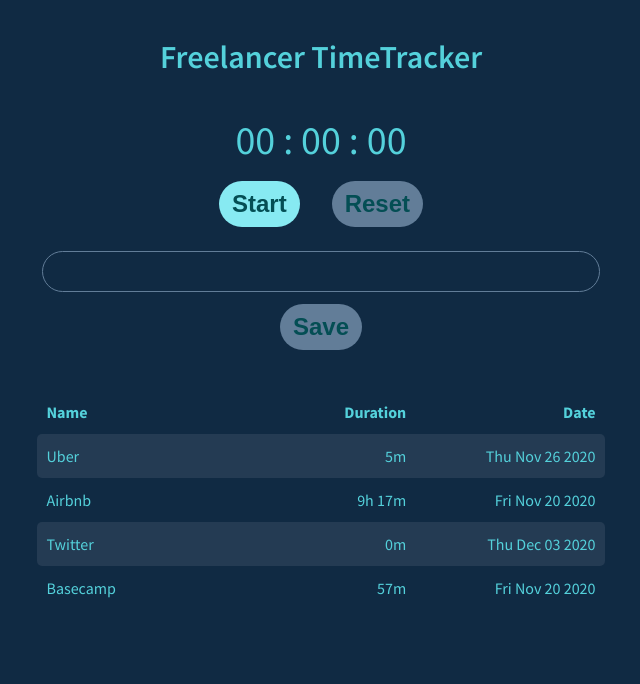
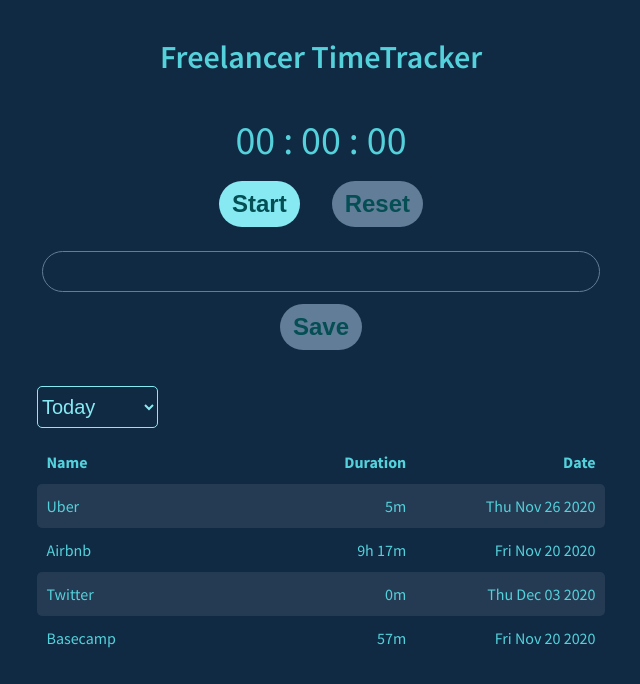
Before and after one commit to koszonetdoktor/pento-timer-challenge, a React (Create React App) app: page / in a window 1280 px wide. Shown: the top 684 px of the page, without its empty margins (319-959 px from the left). Built offline with nearby package versions, Linux system fonts and the light colour scheme; data requests are answered from the project's data file.

Commit message:
dropdown for filtering

```diff
--- /dev/null
+++ b/src/components/PeriodFilter.tsx
@@ -0,0 +1,47 @@
+/** @jsxImportSource @emotion/react */
+
+import { css } from "@emotion/react"
+import { ChangeEvent } from "react"
+import { colors, sizes } from "../styles"
+
+export type Period = "day" | "week" | "month"
+
+type Props = {
+    value: string
+    onChange: (selectedPeriod: Period) => void
+}
+
+export default function PeriodFilter({ value, onChange }: Props) {
+    const periods: { period: Period; label: string }[] = [
+        { period: "day", label: "Today" },
+        { period: "month", label: "This week" },
+        { period: "week", label: "This month" },
+    ]
+
+    const handleChange = (event: ChangeEvent<HTMLSelectElement>) => {
+        onChange(event.target.value as Period)
+    }
+
+    return (
+        <select onChange={handleChange} value={value} css={styles.root}>
+            {periods.map((p) => (
+                <option value={p.period} key={p.label}>
+                    {p.label}
+                </option>
+            ))}
+        </select>
+    )
+}
+
+const styles = {
+    root: css`
+        border: 1px solid ${colors.primary.light};
+        background: ${colors.gray[1000]};
+        border-radius: 5px;
+        color: ${colors.primary.light};
+        font-size: ${sizes.font.m};
+        outline: none;
+        margin: ${sizes.space.s} 0;
+        padding: ${sizes.space.xs} 0;
+    `,
+}
--- a/src/components/TrackedTimeList.tsx
+++ b/src/components/TrackedTimeList.tsx
@@ -1,17 +1,25 @@
 /** @jsxImportSource @emotion/react */
 
 import { css } from "@emotion/react"
+import { useState } from "react"
 import { colors, sizes } from "../styles"
 import { Tracking } from "../types"
 import { formatDate, formatReadableTime } from "../utils"
+import PeriodFilter, { Period } from "./PeriodFilter"
 
 type Props = {
     trackings: Tracking[]
 }
 
 export default function TrackedTimeList({ trackings }: Props) {
+    const [selectedPeriod, setSelectedPeriod] = useState<Period>("day")
+
     return (
         <div css={styles.root}>
+            <PeriodFilter
+                onChange={(period) => setSelectedPeriod(period)}
+                value={selectedPeriod}
+            />
             <ul css={styles.list}>
                 <li key="header" css={[styles.listItem, styles.header]}>
                     <span css={styles.cell.base}>Name</span>
@@ -38,7 +46,7 @@ export default function TrackedTimeList({ trackings }: Props) {
 
 const styles = {
     root: css`
-        padding: ${sizes.space.m} ${sizes.space.m};
+        padding: 0 ${sizes.space.m};
         height: 35vh;
         overflow-x: scroll;
     `,
```
Also changed, not shown: 1 other file (tests, documents, lock files or other folders).
